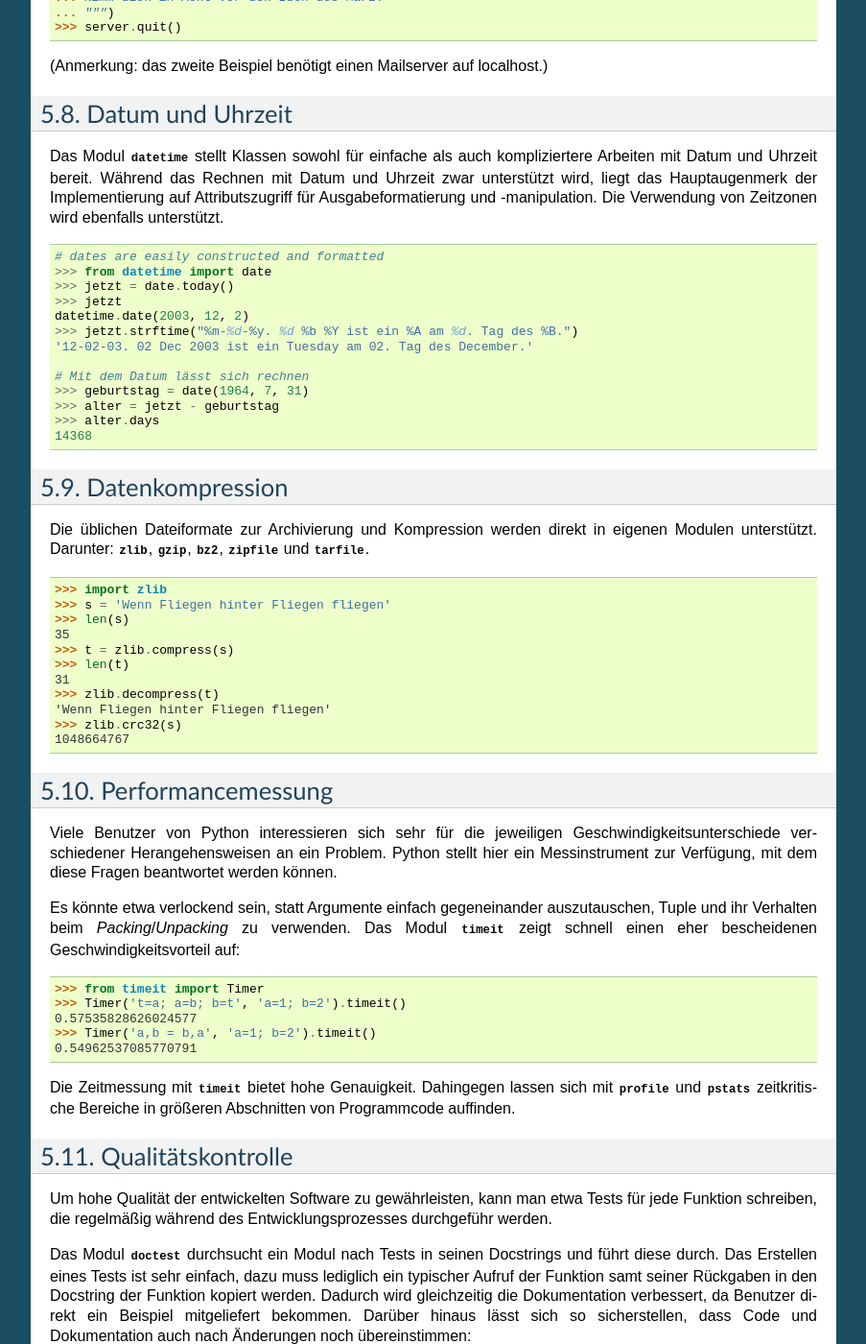
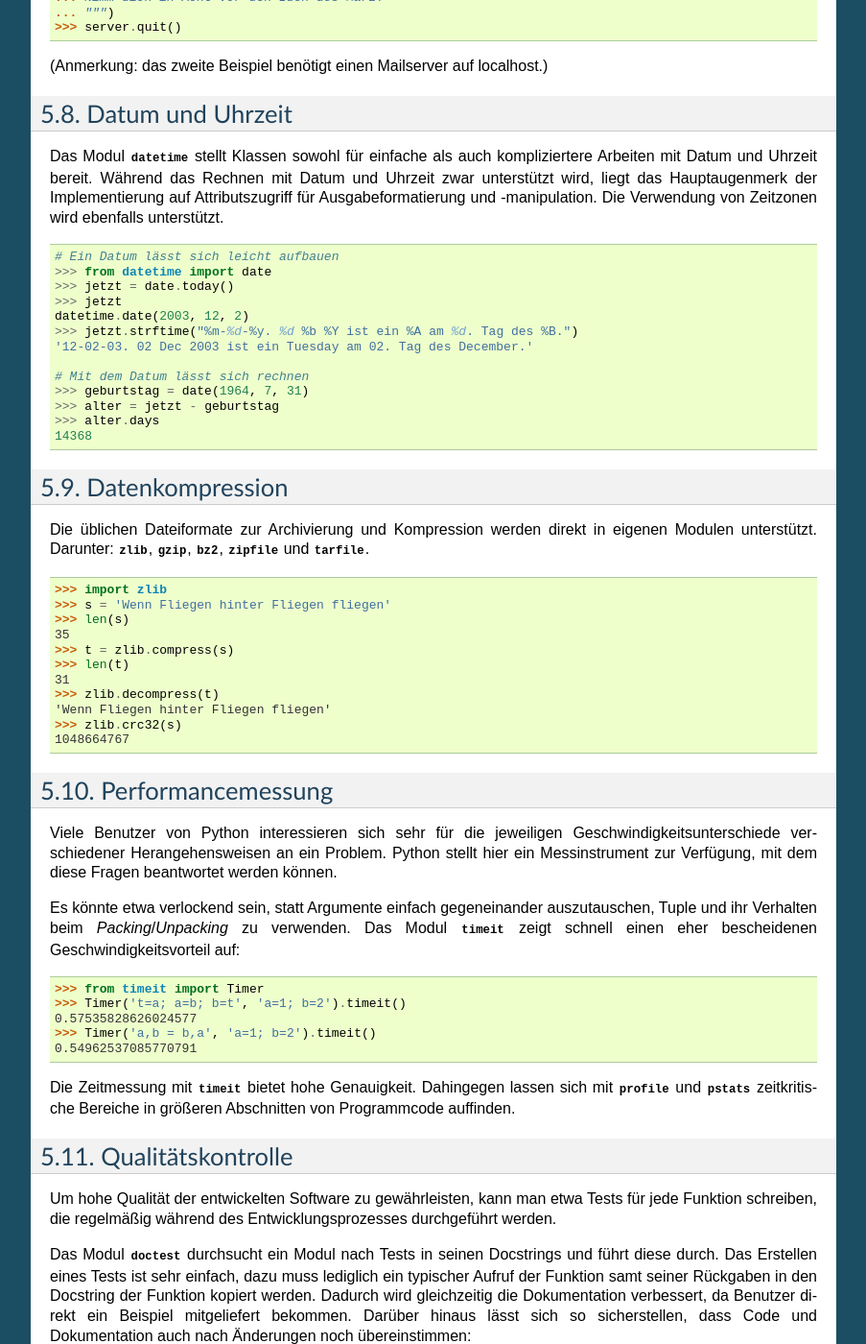
Before and after one commit to cofi/py-tutorial-de, a Sphinx documentation site: the page built from source/stdlib.rst, in a window 1280 px wide and 1400 px high, scrolled down 2436 px. Shown: the whole window at 96% size, without its empty margins (198-1101 px from the left). Built offline with Sphinx 7.4.7, drawn with Linux system fonts in a browser that asks for light colours; pages that are not in the unit, such as notebooks, are missing from menus; some of the changed text lies outside the part shown.

Commit message:
Spellcheck in stdlib.rst

```diff
--- a/source/stdlib.rst
+++ b/source/stdlib.rst
@@ -176,7 +176,7 @@
 Implementierung auf Attributszugriff für Ausgabeformatierung und -manipulation.
 Die Verwendung von Zeitzonen wird ebenfalls unterstützt. ::
 
-   # dates are easily constructed and formatted
+   # Ein Datum lässt sich leicht aufbauen
    >>> from datetime import date
    >>> jetzt = date.today()
    >>> jetzt
@@ -245,7 +245,7 @@
 
 Um hohe Qualität der entwickelten Software zu gewährleisten, kann man etwa
 Tests für jede Funktion schreiben, die regelmäßig während des
-Entwicklungsprozesses durchgeführ werden.
+Entwicklungsprozesses durchgeführt werden.
 
 Das Modul :mod:`doctest` durchsucht ein Modul nach Tests in seinen Docstrings
 und führt diese durch. Das Erstellen eines Tests ist sehr einfach, dazu muss
```
Also changed, not shown: other parts of source/stdlib.rst (+2 -2 lines).
